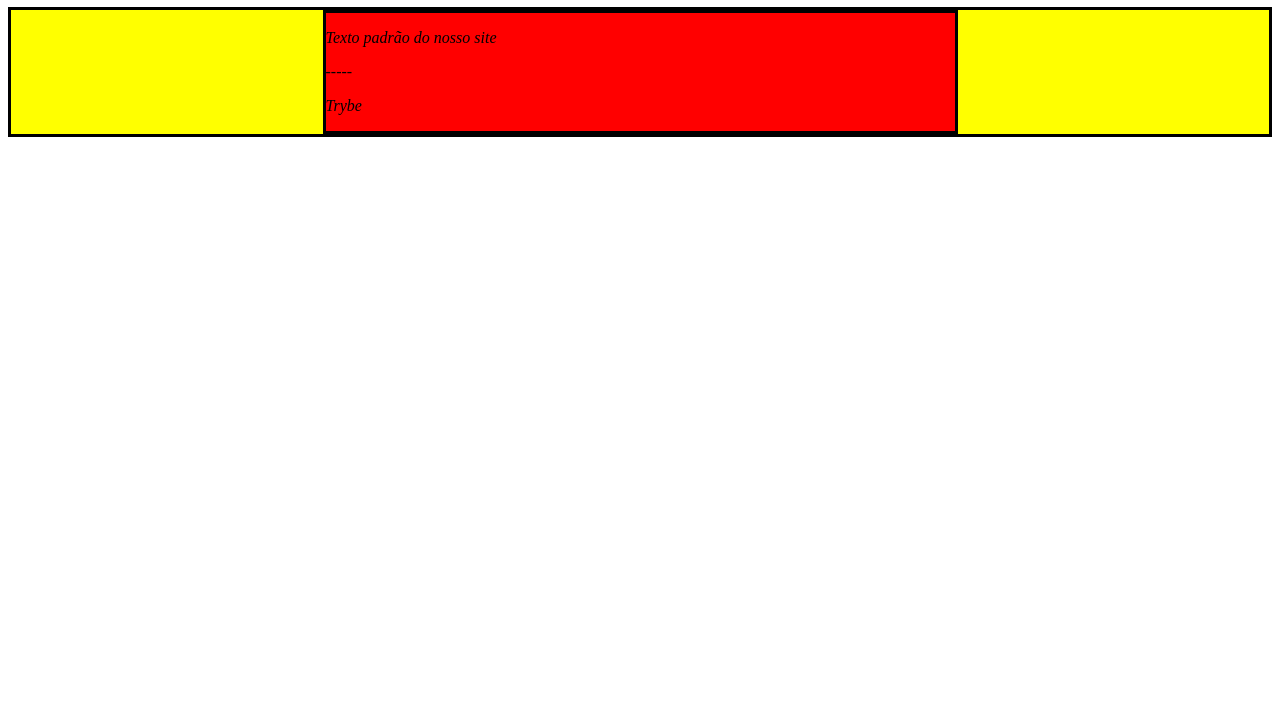
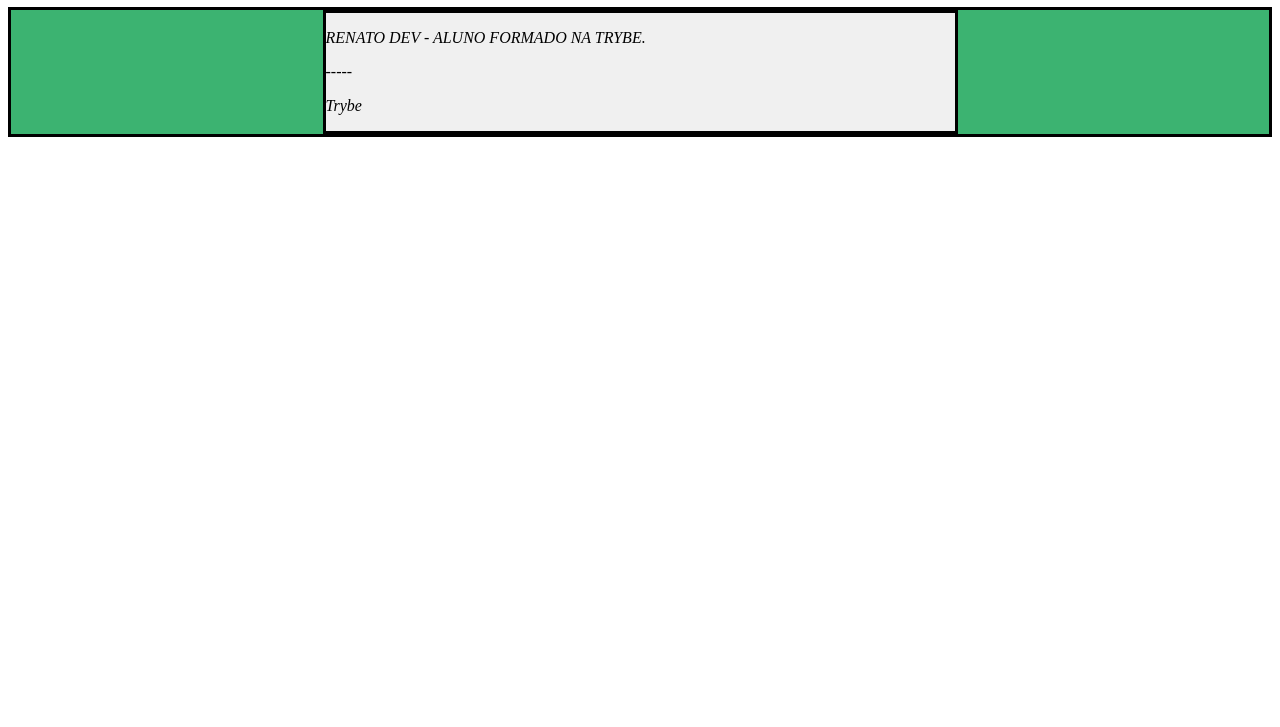
Before and after one commit to RenatoCostaDev/Trybe, a plain HTML site: page exercises/5_1/index.html in a window 1280 px wide. Shown: the part 73-800 px from the top of the page. Drawn offline with Linux system fonts and the light colour scheme.

Commit message:
02- terminando  exercises/5.1

```diff
--- a/exercises/5_1/index.html
+++ b/exercises/5_1/index.html
@@ -51,6 +51,50 @@
         5. Crie uma função que modifique todo o texto da tag <p> para maiúsculo.
         6. Crie uma função que exiba o conteúdo de todas as tags <p> no console.
         */
+         //1.
+        function mudeTxt(){
+          let paragrafo = document.getElementsByTagName('p')[0];
+          paragrafo.innerHTML = 'Renato Dev - Aluno formado na Trybe.';
+        }
+        mudeTxt();
+
+         //2.
+        function mudeParaVerde(){
+          let cxAmarela = document.getElementsByClassName('main-content')[0];
+          cxAmarela.style.background = "rgb(60,179,113)";
+        }
+        mudeParaVerde();
+
+        //3
+        function mudeParaBranco(){
+          let cxVermelha = document.getElementsByClassName('center-content')[0];
+          cxVermelha.style.background = 'rgb(240, 240, 240)';
+        }
+        mudeParaBranco();
+
+        //4
+        function corrigrTxt(){
+          let txtH = document.getElementsByClassName('title')[0];
+          txtH.innerHTML = 'Exercício 5.1 - JavaScript'
+        }
+        corrigrTxt();
+
+        //5
+        function uppercaseP(){
+          let txtP = document.getElementsByTagName('p')[0];
+          txtP.innerHTML = txtP.innerHTML.toUpperCase();
+        }
+        uppercaseP();
+
+        //6
+        function mostraTags(){
+          let tags = document.getElementsByTagName('p');
+          for (let index = 0; index < tags.length; index++) {
+              console.log(tags[index].innerHTML);
+            }
+        }
+        mostraTags();
+
     </script>
   </body>
 </html>
```
